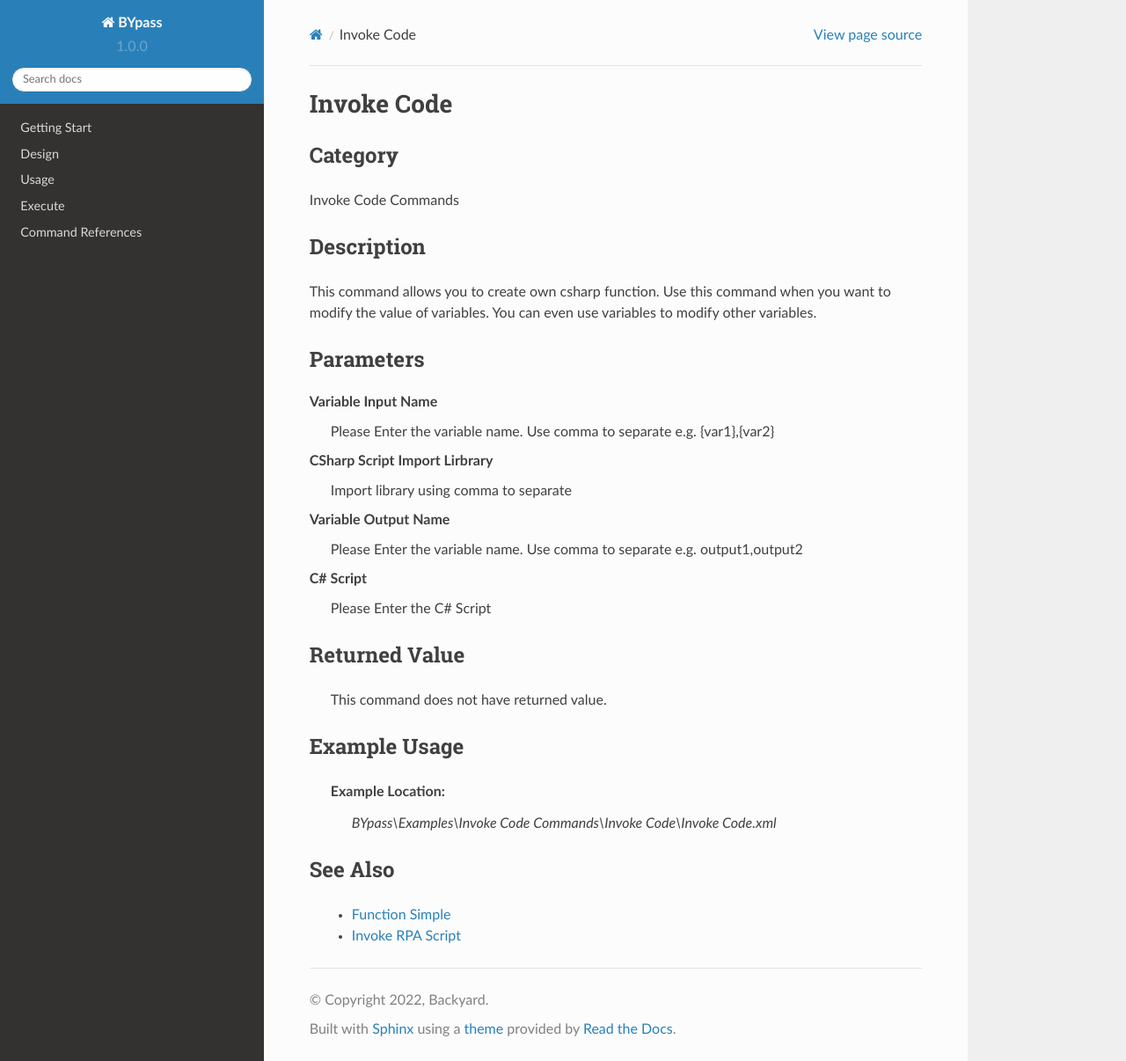
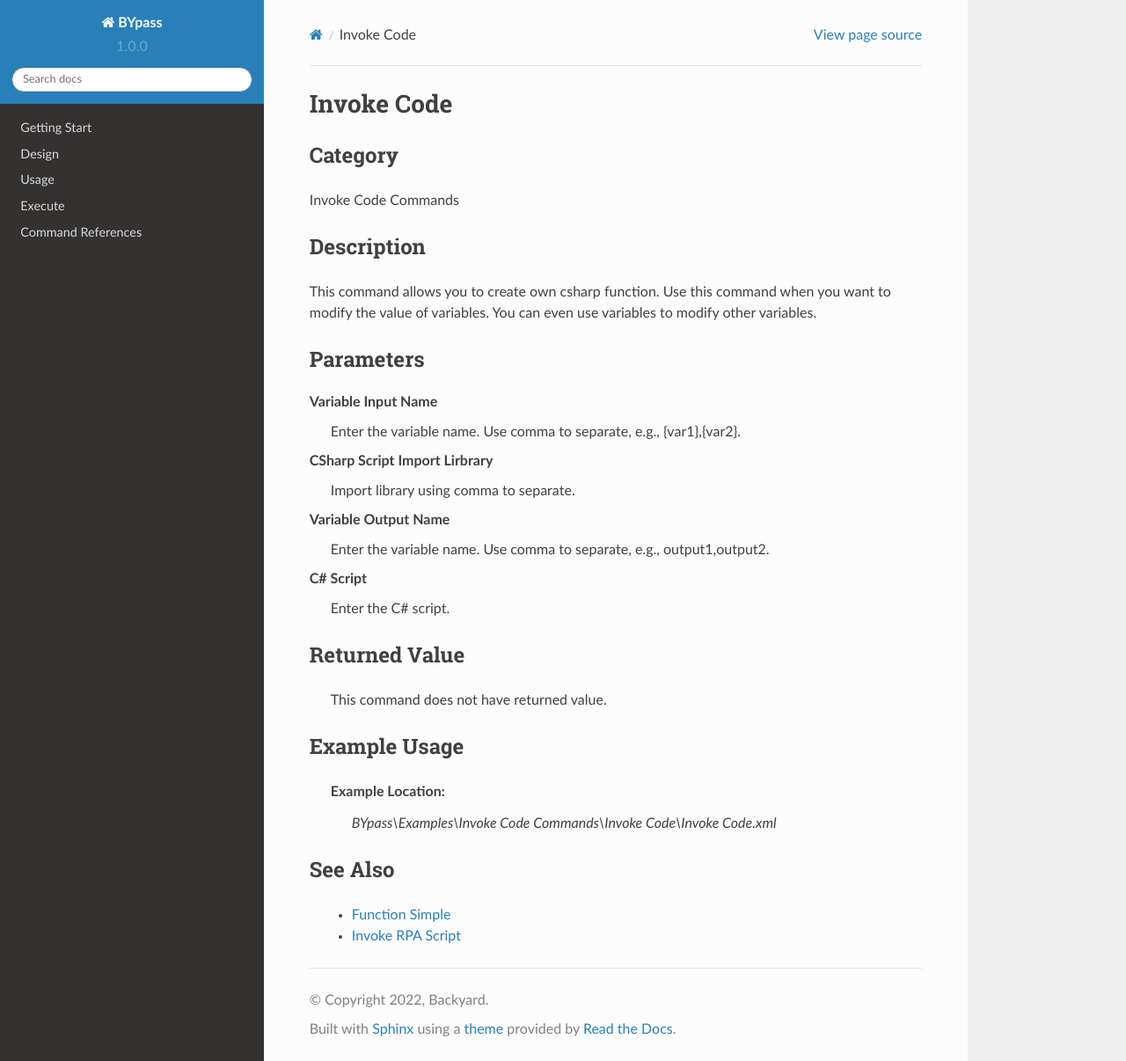
Before and after one commit to stupidmankind/BYpassDoc, a Sphinx documentation site: the page built from docs/source/commands/invokecode.rst, in a window 1280 px wide and 1206 px high. Shown: the whole window at 88% size. Built offline with Sphinx 7.4.7 and the Read the Docs theme 2.0.0, drawn with Linux system fonts in a browser that asks for light colours.

Commit message:
Update invokecode.rst
Edit description

```diff
--- a/docs/source/commands/invokecode.rst
+++ b/docs/source/commands/invokecode.rst
@@ -8,22 +8,22 @@ Invoke Code Commands
 Description
 -----------
 
-This command allows you to create own csharp function. Use this command when you want to modify the value of variables.  You can even use variables to modify other variables.
+This command allows you to create own csharp function. Use this command when you want to modify the value of variables. You can even use variables to modify other variables.
 
 Parameters
 ----------
 
 **Variable Input Name**
-	Please Enter the variable name. Use comma to separate e.g. {var1},{var2}
+	Enter the variable name. Use comma to separate, e.g., {var1},{var2}.
 
 **CSharp Script Import Lirbrary**
-	Import library using comma to separate
+	Import library using comma to separate.
 
 **Variable Output Name**
-	Please Enter the variable name. Use comma to separate e.g. output1,output2
+	Enter the variable name. Use comma to separate, e.g., output1,output2.
 
 **C# Script**
-	Please Enter the C# Script
+	Enter the C# script.
 
 
 
```
